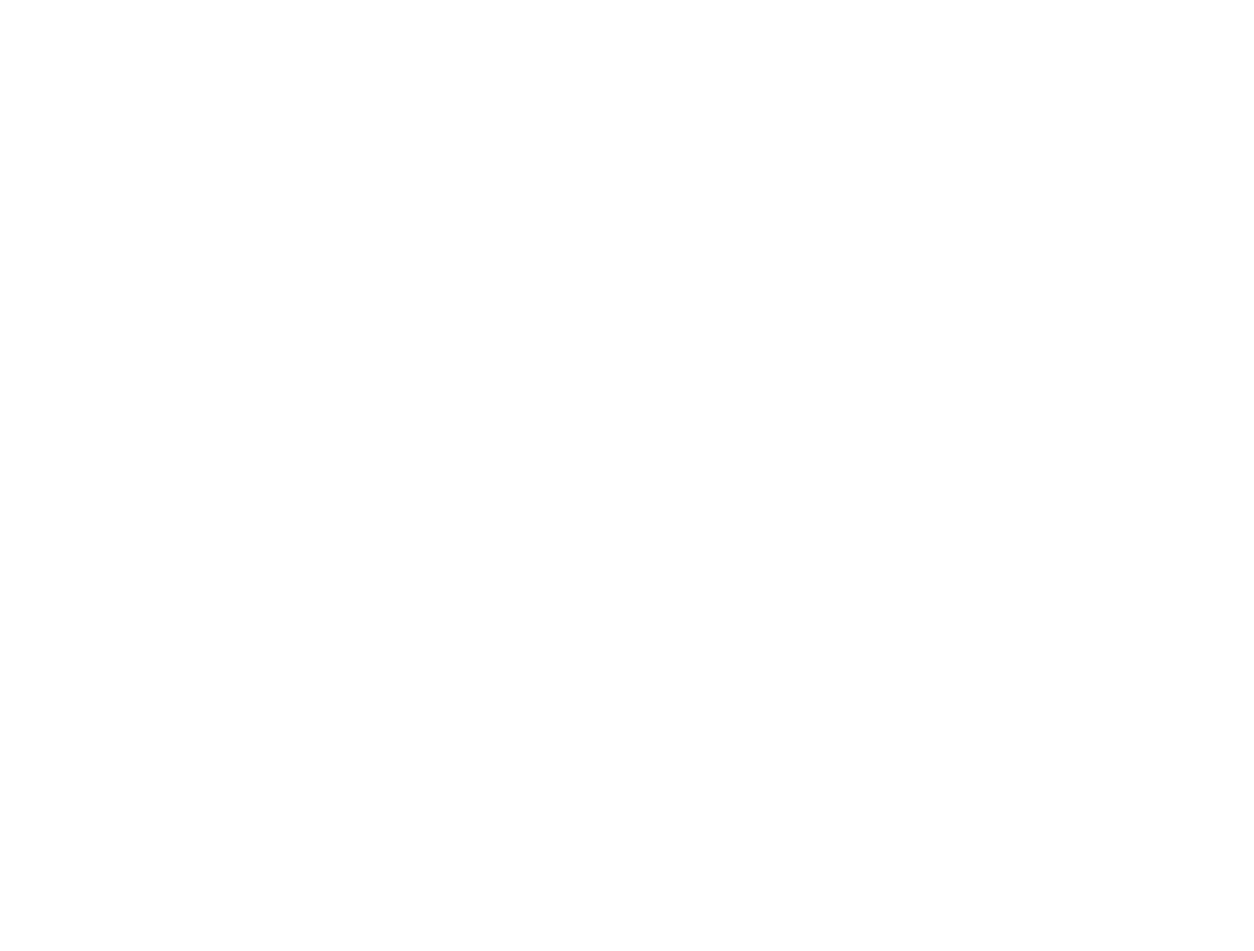
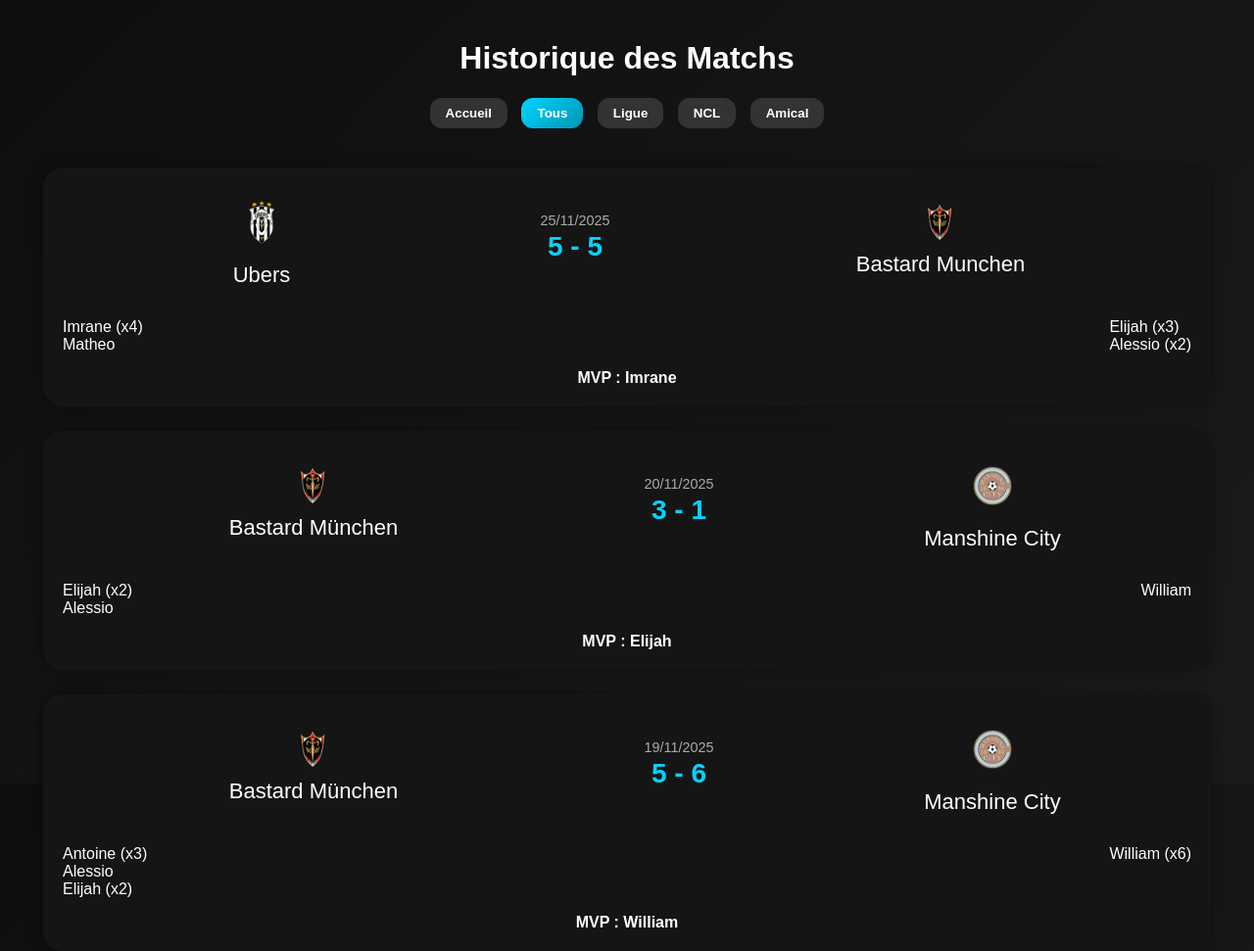
Before and after one commit to CouturierAntoine/Test-Azure, a plain HTML site: page matchs.html in a window 1280 px wide. Shown: the whole page at 98% size. Before the commit the page ends 800 px from the top, so only its background shows below. Drawn offline with Linux system fonts and the light colour scheme.

Commit message:
Fiche des Matchs Finis

```diff
--- /dev/null
+++ b/match.css
@@ -0,0 +1,116 @@
+body {
+    font-family: Arial, sans-serif;
+    background: linear-gradient(135deg, #0e0e0e, #1b1b1b);
+    background-repeat: no-repeat;
+    background-attachment: fixed;
+    color: white;
+    margin: 0;
+    padding: 0;
+}
+
+header {
+    text-align: center;
+    padding: 20px;
+}
+
+.category-bar {
+    margin-top: 10px;
+}
+
+.category-btn {
+    padding: 8px 16px;
+    margin: 0 5px;
+    border: none;
+    border-radius: 12px;
+    cursor: pointer;
+    font-weight: bold;
+    background: #333;
+    color: #fff;
+    transition: 0.3s;
+}
+
+.category-btn.active, .category-btn:hover {
+    background: linear-gradient(135deg, #00d4ff, #0096b3);
+}
+
+.match-list {
+    display: flex;
+    flex-direction: column;
+    align-items: center;
+    gap: 25px;
+    margin-top: 20px;
+}
+
+.match-card {
+    background: #151515;
+    width: 90%;
+    border-radius: 20px;
+    padding: 20px;
+    box-shadow: 0 0 15px rgba(0,0,0,0.4);
+    transition: 0.3s;
+}
+
+.match-card:hover {
+    transform: translateY(-5px);
+    box-shadow: 0 0 20px rgba(0, 212, 255, 0.3);
+}
+
+.match-header {
+    display: flex;
+    justify-content: space-between;
+    align-items: center;
+    font-size: 22px;
+    margin-bottom: 15px;
+}
+
+.team {
+    display: flex;
+    flex-direction: column;
+    align-items: center;
+}
+
+.team-logo {
+    width: 10%;
+    height: auto;
+    border-radius: 50%;
+    margin-bottom: 5px;
+}
+
+.score {
+    font-size: 28px;
+    font-weight: bold;
+    color: #00d4ff;
+}
+
+.buteurs {
+    display: flex;
+    justify-content: space-between;
+    margin-top: 10px;
+}
+
+.buteurs-left, .buteurs-right {
+    list-style: none;
+    padding-left: 0;
+}
+
+.match-details p {
+    margin: 5px 0;
+}
+
+.score-block {
+    display: flex;
+    flex-direction: column;
+    align-items: center;
+}
+
+.match-date {
+    font-size: 0.9rem;
+    color: #aaa;
+    margin-bottom: 3px;
+}
+
+.mvp {
+    display: flex;
+    justify-content: center;
+    align-items: center;
+}
--- /dev/null
+++ b/match.js
@@ -0,0 +1,29 @@
+const categoryBtns = document.querySelectorAll('.category-btn');
+const matchCards = document.querySelectorAll('.match-card');
+
+// Filtrer par catégorie
+categoryBtns.forEach(btn => {
+    btn.addEventListener('click', () => {
+        categoryBtns.forEach(b => b.classList.remove('active'));
+        btn.classList.add('active');
+
+        const cat = btn.dataset.cat;
+
+        matchCards.forEach(card => {
+            if(cat === 'all' || card.dataset.cat === cat) {
+                card.style.display = 'block';
+            } else {
+                card.style.display = 'none';
+            }
+        });
+
+        // Trier les matchs par date (descendant)
+        const visibleCards = Array.from(matchCards).filter(c => c.style.display !== 'none');
+        visibleCards.sort((a,b) => new Date(b.dataset.date) - new Date(a.dataset.date));
+        const parent = document.querySelector('.match-list');
+        visibleCards.forEach(c => parent.appendChild(c));
+    });
+});
+
+// Initial sort by date
+document.querySelector('.category-btn.active').click();
--- a/matchs.html
+++ b/matchs.html
@@ -0,0 +1,130 @@
+<!DOCTYPE html>
+<html lang="fr">
+<head>
+<meta charset="UTF-8">
+<meta name="viewport" content="width=device-width, initial-scale=1.0">
+<title>Historique des Matchs</title>
+<link rel="stylesheet" href="match.css">
+</head>
+<body>
+
+<header>
+    <h1>Historique des Matchs</h1>
+    <div class="category-bar">
+        <button class="category-btn" onclick="window.location.href='index.html'">Accueil</button>
+
+
+        <button class="category-btn active" data-cat="all">Tous</button>
+        <button class="category-btn" data-cat="ligue">Ligue</button>
+        <button class="category-btn" data-cat="ncl">NCL</button>
+        <button class="category-btn" data-cat="amical">Amical</button>
+    </div>
+</header>
+
+<main class="match-list">
+
+<div class="match-card" data-cat="ncl" data-date="2025-11-20">
+    <div class="match-header">
+        <div class="team">
+            <img src="images/clubs_icon/BM.jpg" alt="Bastard München" class="team-logo">
+            <span>Bastard München</span>
+        </div>
+
+        <div class="score-block">
+            <span class="match-date">20/11/2025</span>
+            <span class="score">3 - 1</span>
+        </div>
+
+        <div class="team">
+            <img src="images/clubs_icon/Manshine.png" alt="Manshine City" class="team-logo">
+            <span>Manshine City</span>
+        </div>
+    </div>
+
+    <div class="match-details">
+        <div class="buteurs">
+            <ul class="buteurs-left">
+                <li>Elijah (x2)</li>
+                <li>Alessio</li>
+            </ul>
+            <ul class="buteurs-right">
+                <li>William</li>
+            </ul>
+        </div>
+        <strong class="mvp">MVP : Elijah</strong>
+    </div>
+</div>
+
+<div class="match-card" data-cat="ligue" data-date="2025-11-19">
+    <div class="match-header">
+        <div class="team">
+            <img src="images/clubs_icon/BM.jpg" alt="Bastard München" class="team-logo">
+            <span>Bastard München</span>
+        </div>
+
+        <div class="score-block">
+            <span class="match-date">19/11/2025</span>
+            <span class="score">5 - 6</span>
+        </div>
+
+        <div class="team">
+            <img src="images/clubs_icon/Manshine.png" alt="Manshine City" class="team-logo">
+            <span>Manshine City</span>
+        </div>
+    </div>
+
+    <div class="match-details">
+        <div class="buteurs">
+            <ul class="buteurs-left">
+                <li>Antoine (x3)</li>
+                <li>Alessio</li>
+                <li>Elijah (x2)</li>
+            </ul>
+            <ul class="buteurs-right">
+                <li>William (x6)</li>
+            </ul>
+        </div>
+        <strong class="mvp">MVP : William</strong>
+    </div>
+</div>
+
+<div class="match-card" data-cat="amical" data-date="2025-11-25">
+    <div class="match-header">
+        <div class="team">
+            <img src="images/clubs_icon/Ubers.webp" alt="Bastard München" class="team-logo">
+            <span>Ubers</span>
+        </div>
+
+        <div class="score-block">
+            <span class="match-date">25/11/2025</span>
+            <span class="score">5 - 5</span>
+        </div>
+
+        <div class="team">
+            <img src="images/clubs_icon/BM.jpg" alt="Manshine City" class="team-logo">
+            <span>Bastard Munchen</span>
+        </div>
+    </div>
+
+    <div class="match-details">
+        <div class="buteurs">
+            <ul class="buteurs-left">
+                <li>Imrane (x4)</li>
+                <li>Matheo</li>
+            </ul>
+            <ul class="buteurs-right">
+                <li>Elijah (x3)</li>
+                <li>Alessio (x2)</li>
+            </ul>
+        </div>
+        <strong class="mvp">MVP : Imrane</strong>
+    </div>
+</div>
+
+
+    <!-- COPIE / COLLE POUR CHAQUE MATCH -->
+</main>
+
+<script src="match.js"></script>
+</body>
+</html>
```
Also changed, not shown: Joueurs/barcha/daronelijah.html (+1 -1 lines).
